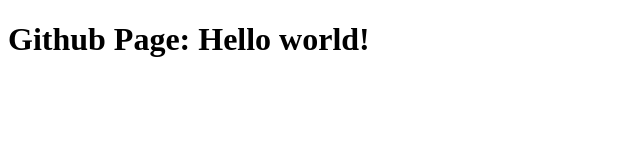
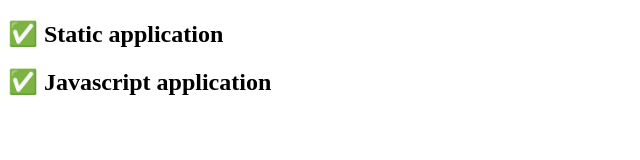
Before and after one commit to ivoputzer/github-page, a website built with Parcel: page index.html in a window 1280 px wide. Shown: the whole page, without its empty margins (0-640 px from the left). Built offline with nearby package versions, Linux system fonts and the light colour scheme.

Commit message:
updates application

```diff
--- a/app/index.js
+++ b/app/index.js
@@ -1,6 +1,6 @@
 const fragment = document.createDocumentFragment()
-const text = document.createTextNode('Github Page: Hello world!')
-const h1 = document.createElement('h1')
+const text = document.createTextNode('✅ Javascript application')
+const h1 = document.createElement('h2')
 
 h1.appendChild(text)
 fragment.appendChild(h1)
--- a/index.html
+++ b/index.html
@@ -7,6 +7,7 @@
   <title>Github Page</title>
 </head>
 <body>
+  <h2>✅ Static application</h2>
   <script src="index.js"></script>
 </body>
 </html>
```
